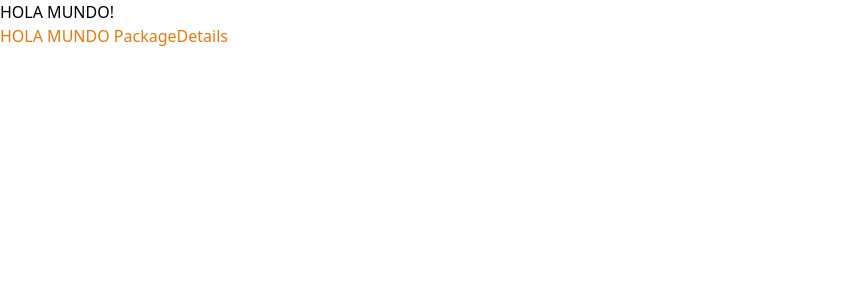
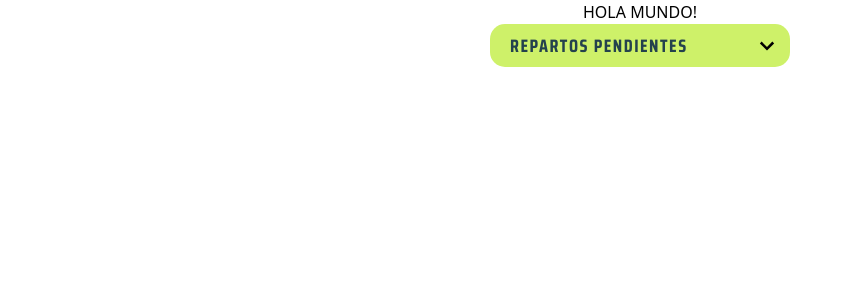
Before and after one commit to GermanCuevas/box-client, a Next.js app: page / in a window 1280 px wide. Shown: the top 300 px of the page, without its empty margins (0-852 px from the left). Built offline with nearby package versions, Linux system fonts and the light colour scheme.

Commit message:
feat: button green common

```diff
--- a/src/app/page.tsx
+++ b/src/app/page.tsx
@@ -1,10 +1,10 @@
-import PackageDetails from '@/commons/PackageDetails'
+import LemmonButton from '@/commons/LemmonButton'
 
 export default function Home() {
   return (
-    <main>
+    <main className="flex flex-col items-center">
       <h1>HOLA MUNDO!</h1>
-      <PackageDetails />
+      <LemmonButton height={'43px'} width={'300px'} pathIcon={'/icons/chevron-down.svg'} />
     </main>
   )
 }
--- /dev/null
+++ b/src/commons/LemmonButton.tsx
@@ -0,0 +1,38 @@
+import React from 'react'
+import Image from 'next/image'
+
+interface LemmonButtonProps {
+  height?: string
+  width?: string
+  pathIcon?: string
+  text?: string
+}
+
+const LemmonButton: React.FC<LemmonButtonProps> = ({
+  height = '40px',
+  width = '300px',
+  pathIcon = '/icons/chevron-down.svg',
+  text = 'repartos pendientes'
+}) => {
+  const styles = {
+    height,
+    width
+  }
+
+  return (
+    <button type="button" style={styles} className={'bg-lemonGreen rounded-[15px] relative pl-5'}>
+      <Image
+        className={'right-2 absolute top-[0.4rem]'}
+        width={30}
+        height={30}
+        alt="icon"
+        src={`${pathIcon}`}
+      />
+
+      <h3 className={'text-darkGreen font-Saira font-bold tracking-[1.5px] text-start text-lg'}>
+        {text.toLocaleUpperCase()}
+      </h3>
+    </button>
+  )
+}
+export default LemmonButton
--- a/src/commons/PackageDetails.tsx
+++ /dev/null
@@ -1,7 +0,0 @@
-export default function PackageDetails() {
-  return (
-    <div>
-      <ul className=" text-orange ">HOLA MUNDO PackageDetails</ul>
-    </div>
-  )
-}
```
Also changed, not shown: public/icons/arrow-back.svg (added), public/icons/chevron-down.svg (added).
